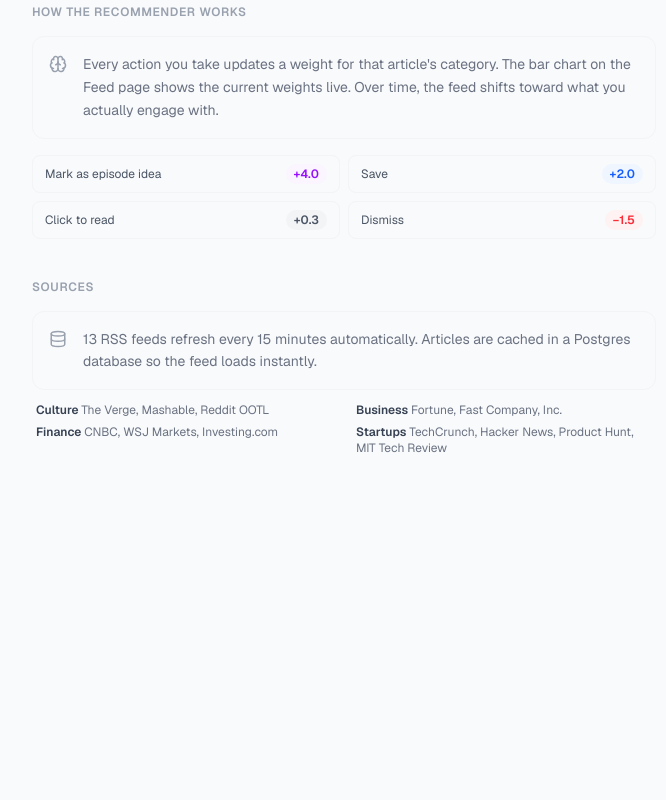
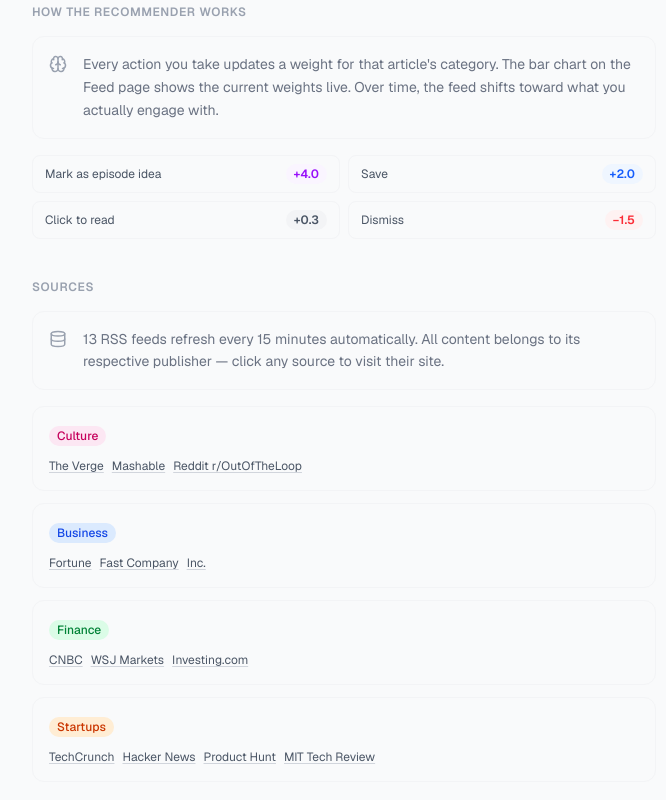
Before and after one commit to 2005yoheiUBC/podcast-hub, a Next.js app: page /about in a window 1280 px wide. Shown: the part 1030-1830 px from the top of the page, without its empty margins (296-962 px from the left). Before the commit the page ends 1566 px from the top, so only its background shows below. Built offline with nearby package versions, Linux system fonts and the light colour scheme.

Commit message:
add source links with homepage URLs to About page
Co-Authored-By: Claude Sonnet 4.6 <noreply@anthropic.com>

```diff
--- a/app/about/page.tsx
+++ b/app/about/page.tsx
@@ -110,22 +110,52 @@ export default function AboutPage() {
       {/* Sources */}
       <section>
         <h2 className="text-xs font-semibold text-gray-400 uppercase tracking-wider mb-4">Sources</h2>
-        <div className="flex gap-4 p-4 rounded-xl bg-gray-50 border border-gray-100 mb-3">
+        <div className="flex gap-4 p-4 rounded-xl bg-gray-50 border border-gray-100 mb-4">
           <Database size={18} className="text-gray-400 shrink-0 mt-0.5" />
           <p className="text-sm text-gray-500 leading-relaxed">
-            13 RSS feeds refresh every 15 minutes automatically. Articles are cached in a Postgres database so
-            the feed loads instantly.
+            13 RSS feeds refresh every 15 minutes automatically. All content belongs to its respective publisher —
+            click any source to visit their site.
           </p>
         </div>
-        <div className="grid grid-cols-2 gap-x-6 gap-y-1.5 text-xs text-gray-500 px-1">
-          {[
-            ['Culture', 'The Verge, Mashable, Reddit OOTL'],
-            ['Business', 'Fortune, Fast Company, Inc.'],
-            ['Finance', 'CNBC, WSJ Markets, Investing.com'],
-            ['Startups', 'TechCrunch, Hacker News, Product Hunt, MIT Tech Review'],
-          ].map(([cat, sources]) => (
-            <div key={cat}>
-              <span className="font-semibold text-gray-700">{cat} </span>{sources}
+        <div className="space-y-3">
+          {([
+            { cat: 'Culture', color: 'bg-pink-100 text-pink-700', sources: [
+              { name: 'The Verge', url: 'https://www.theverge.com' },
+              { name: 'Mashable', url: 'https://mashable.com' },
+              { name: 'Reddit r/OutOfTheLoop', url: 'https://www.reddit.com/r/OutOfTheLoop/' },
+            ]},
+            { cat: 'Business', color: 'bg-blue-100 text-blue-700', sources: [
+              { name: 'Fortune', url: 'https://fortune.com' },
+              { name: 'Fast Company', url: 'https://www.fastcompany.com' },
+              { name: 'Inc.', url: 'https://www.inc.com' },
+            ]},
+            { cat: 'Finance', color: 'bg-green-100 text-green-700', sources: [
+              { name: 'CNBC', url: 'https://www.cnbc.com' },
+              { name: 'WSJ Markets', url: 'https://www.wsj.com/news/markets' },
+              { name: 'Investing.com', url: 'https://www.investing.com' },
+            ]},
+            { cat: 'Startups', color: 'bg-orange-100 text-orange-700', sources: [
+              { name: 'TechCrunch', url: 'https://techcrunch.com' },
+              { name: 'Hacker News', url: 'https://news.ycombinator.com' },
+              { name: 'Product Hunt', url: 'https://www.producthunt.com' },
+              { name: 'MIT Tech Review', url: 'https://www.technologyreview.com' },
+            ]},
+          ] as { cat: string; color: string; sources: { name: string; url: string }[] }[]).map(({ cat, color, sources }) => (
+            <div key={cat} className="p-4 rounded-xl bg-gray-50 border border-gray-100">
+              <span className={`text-xs font-medium px-2 py-0.5 rounded-full ${color} mb-3 inline-block`}>{cat}</span>
+              <div className="flex flex-wrap gap-2">
+                {sources.map(({ name, url }) => (
+                  <a
+                    key={name}
+                    href={url}
+                    target="_blank"
+                    rel="noopener noreferrer"
+                    className="text-xs text-gray-600 hover:text-gray-900 underline underline-offset-2 decoration-gray-300 hover:decoration-gray-600 transition-colors"
+                  >
+                    {name}
+                  </a>
+                ))}
+              </div>
             </div>
           ))}
         </div>
```
